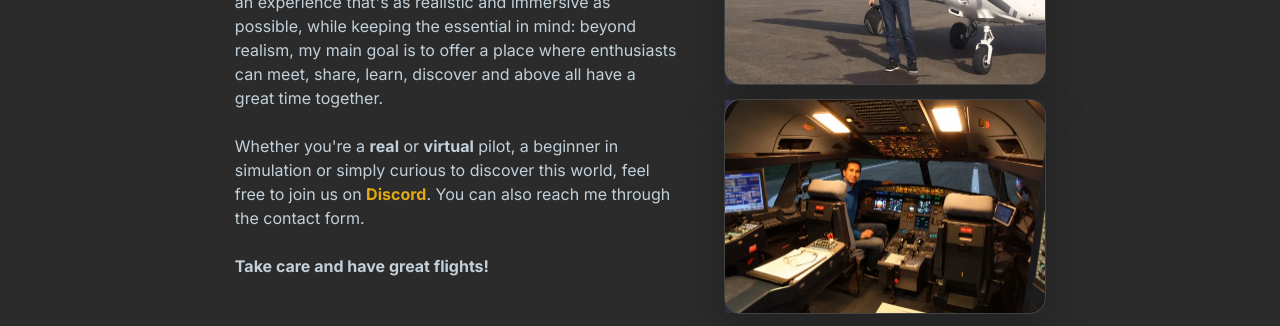
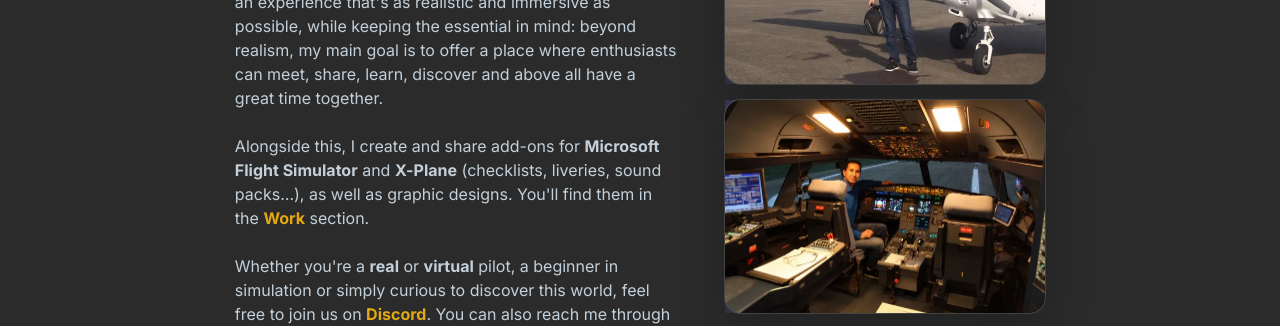
Before and after one commit to upFrontEnd/skyflyer-aviation-website, a Vue app: page / in a window 1280 px wide. Shown: the part 940-1266 px from the top of the page. Built offline with nearby package versions, Linux system fonts and the light colour scheme; no server answers; the database is empty.

Commit message:
Update about me text

```diff
--- a/src/components/AboutMe.vue
+++ b/src/components/AboutMe.vue
@@ -27,7 +27,9 @@ const a320Caption = computed(() =>
             <br> <br>
             À travers mes vols sur <strong>IVAO</strong> et <strong>VATSIM</strong>, j’essaie de recréer une expérience aussi réaliste et immersive que possible, tout en gardant à l’esprit l’essentiel : au-delà du réalisme, je souhaite avant tout proposer un environnement où l’on se retrouve entre passionnés pour échanger, apprendre, découvrir et surtout passer un excellent moment ensemble.
             <br> <br>
-            Que vous soyez pilote <strong>réel</strong> ou <strong>virtuel</strong>, débutant dans la simulation ou simplement curieux de découvrir cet univers, n’hésitez pas à nous rejoindre sur <a href="https://discord.com/invite/7b8kKh55sG" about="_blank">Discord</a>. Vous pouvez également me contacter via le formulaire de contact.
+            En parallèle, je crée et partage des add-ons pour <strong>Microsoft Flight Simulator</strong> et <strong>X-Plane</strong> (checklists, livrées, packs sonores…), ainsi que des créations graphiques. Vous les retrouverez dans la section <a href="#contributions">Réalisations</a>.
+            <br> <br>
+            Que vous soyez pilote <strong>réel</strong> ou <strong>virtuel</strong>, débutant dans la simulation ou simplement curieux de découvrir cet univers, n’hésitez pas à nous rejoindre sur <a href="https://discord.com/invite/7b8kKh55sG" target="_blank" rel="noopener">Discord</a>. Vous pouvez également me contacter via le formulaire de contact.
             <br> <br>
             <strong>Portez-vous bien et faites de bons vols </strong>
           </p>
@@ -36,7 +38,9 @@ const a320Caption = computed(() =>
             <br> <br>
             Through my flights on <strong>IVAO</strong> and <strong>VATSIM</strong>, I try to recreate an experience that's as realistic and immersive as possible, while keeping the essential in mind: beyond realism, my main goal is to offer a place where enthusiasts can meet, share, learn, discover and above all have a great time together.
             <br> <br>
-            Whether you're a <strong>real</strong> or <strong>virtual</strong> pilot, a beginner in simulation or simply curious to discover this world, feel free to join us on <a href="https://discord.com/invite/7b8kKh55sG" about="_blank">Discord</a>. You can also reach me through the contact form.
+            Alongside this, I create and share add-ons for <strong>Microsoft Flight Simulator</strong> and <strong>X-Plane</strong> (checklists, liveries, sound packs…), as well as graphic designs. You'll find them in the <a href="#contributions">Work</a> section.
+            <br> <br>
+            Whether you're a <strong>real</strong> or <strong>virtual</strong> pilot, a beginner in simulation or simply curious to discover this world, feel free to join us on <a href="https://discord.com/invite/7b8kKh55sG" target="_blank" rel="noopener">Discord</a>. You can also reach me through the contact form.
             <br> <br>
             <strong>Take care and have great flights!</strong>
           </p>
```
